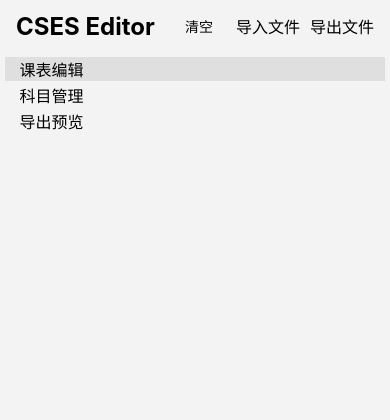
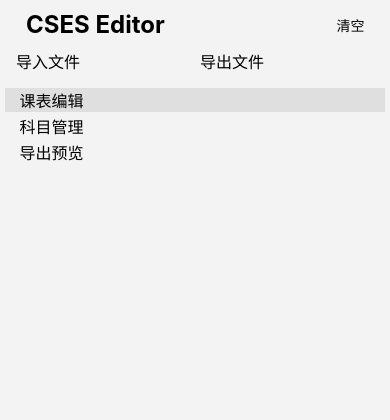
Before and after one commit to SmartTeachCN/CsesWebEditor, a PHP site: page / in a window 390 px wide. Shown: the top 420 px of the page. Run offline with PHP 8.4, Linux system fonts and the light colour scheme; some libraries are stand-ins or nearby versions.

Commit message:
🎨优化手机端顶栏外观

```diff
--- a/index.html
+++ b/index.html
@@ -35,11 +35,19 @@
   </head>
   <body>
     <div class="menu-bar">
+      <span
+        id="leftArea"
+        style="display: flex; align-items: center; flex: auto"
+      >
+        <span id="titleArea" style="display: flex; align-items: center">
           <h2 onclick="about()" id="webTitle">CSES Editor&nbsp;</h2>
           <button class="desktop-only" onclick="keyHelp()">快捷键</button>
           <button class="desktop-only" onclick="about()">关于</button>
-      <span style="flex: 1"></span>
-      <button onclick="clearData()">清空</button>
+        </span>
+        <span id="separator" style="flex: 1"></span>
+        <button id="clearButton" onclick="clearData()">清空</button>
+      </span>
+      <span id="fileArea" style="display: flex; align-items: center">
         <fluent-button style="margin-right: 10px" onclick="importFile()">
           导入文件
         </fluent-button>
@@ -47,6 +55,7 @@
           导出文件
         </fluent-button>
         <input type="file" id="file-input" hidden accept=".yaml,.yml" />
+      </span>
     </div>
 
     <div class="container">
--- a/style.css
+++ b/style.css
@@ -243,4 +243,32 @@ fluent-text-field {
   .editor-area {
     width: 100vw;
   }
+
+  .menu-bar {
+    display: block;
+    height: auto;
+  }
+
+  .menu-bar #titleArea {
+    width: 100%;
+    margin: 10px;
+  }
+
+  .menu-bar #separator {
+    display: none;
+  }
+
+  .menu-bar #clearButton {
+    width: 56px;
+    margin-right: 0;
+  }
+
+  .menu-bar #fileArea {
+    width: 100%;
+    margin-bottom: 10px;
+  }
+
+  .menu-bar #fileArea>fluent-button {
+    flex: 1;
+  }
 }
```
Lines whose indentation alone changed are shown as unchanged.
